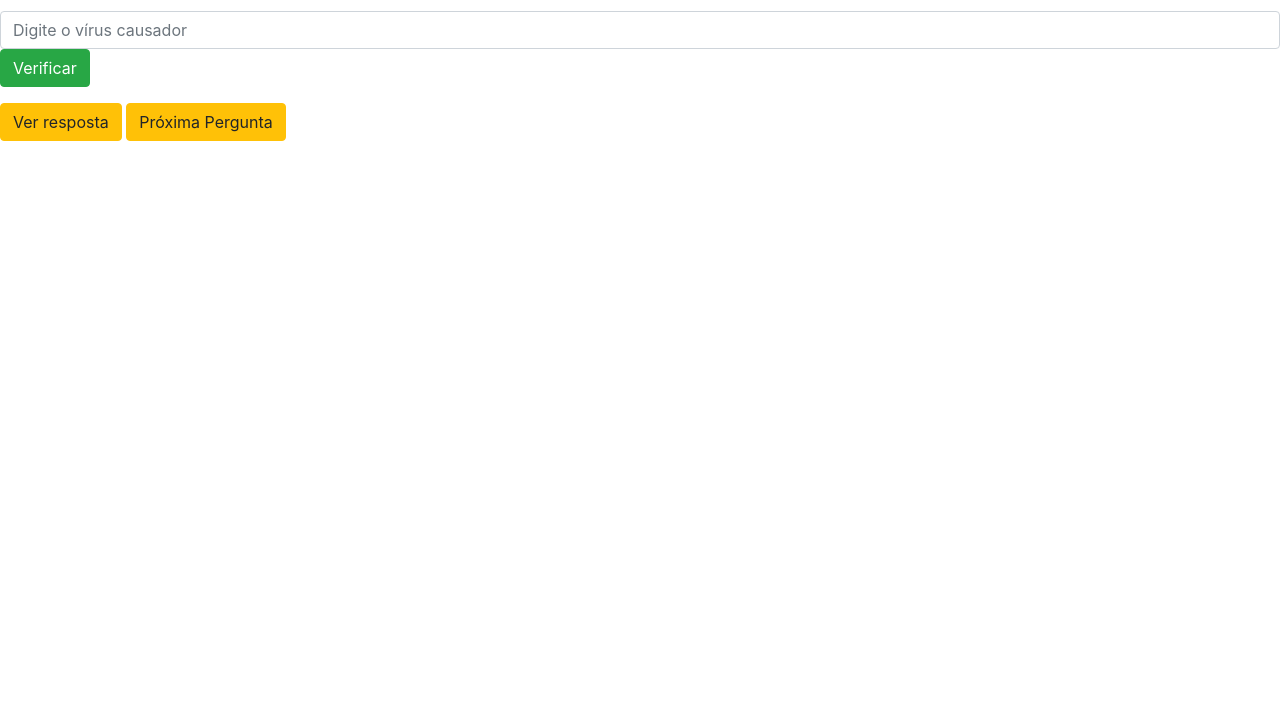
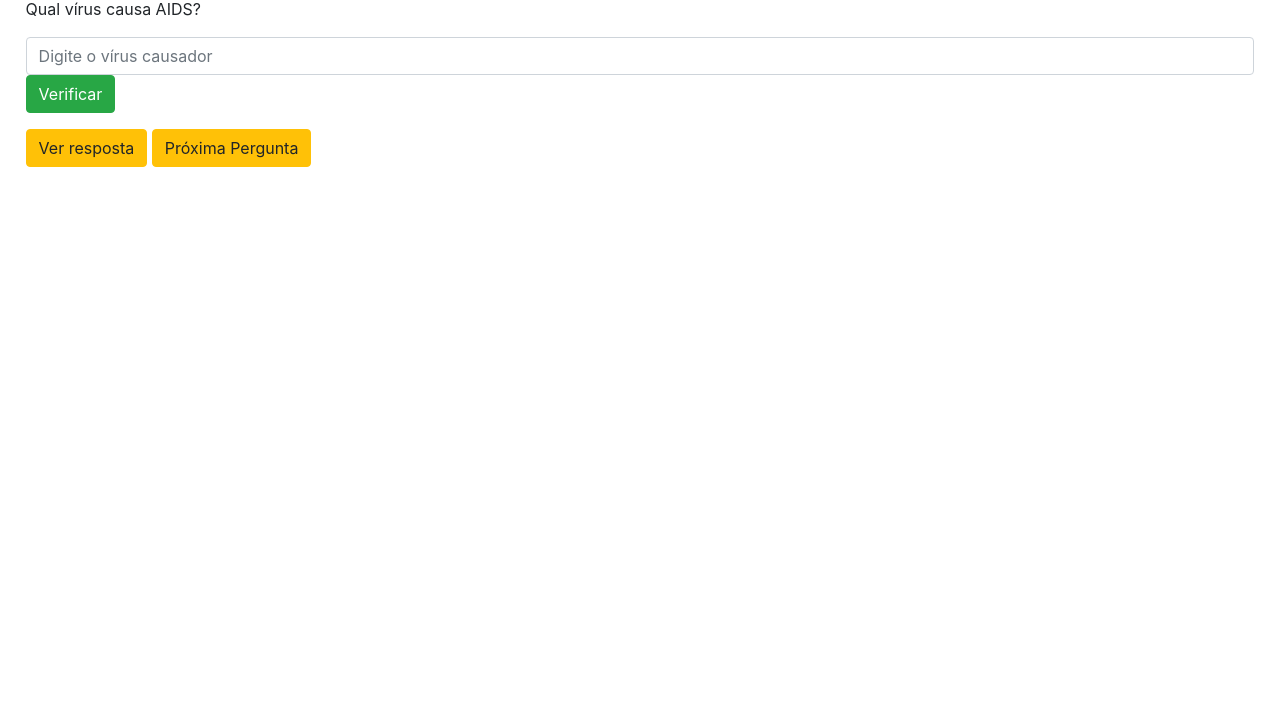
Before and after one commit to RenanFreirePereira/jogoDoencas, a plain HTML site: page index.html in a window 1280 px wide. Shown: the part 75-800 px from the top of the page. Drawn offline with nearby package versions, Linux system fonts and the light colour scheme.

Commit message:
index.html

```diff
--- a/index.html
+++ b/index.html
@@ -6,9 +6,14 @@
   <link rel="stylesheet" href="https://cdn.jsdelivr.net/npm/bootstrap@4.3.1/dist/css/bootstrap.min.css" integrity="sha384-ggOyR0iXCbMQv3Xipma34MD+dH/1fQ784/j6cY/iJTQUOhcWr7x9JvoRxT2MZw1T" crossorigin="anonymous">
 
   <title>Quiz de Doenças!</title>
+  <style>
+    body{
+        padding:2vw;
+    }
+  </style>
 </head>
 <body>
-  <div class="form-group">
+  <div class="form-group" style="widht:80%">
     <h2>Quiz de Doenças</h2>
     <p id="disease"></p>
     <input type="text" class="form-control" id="answerInput" placeholder="Digite o vírus causador">
```
